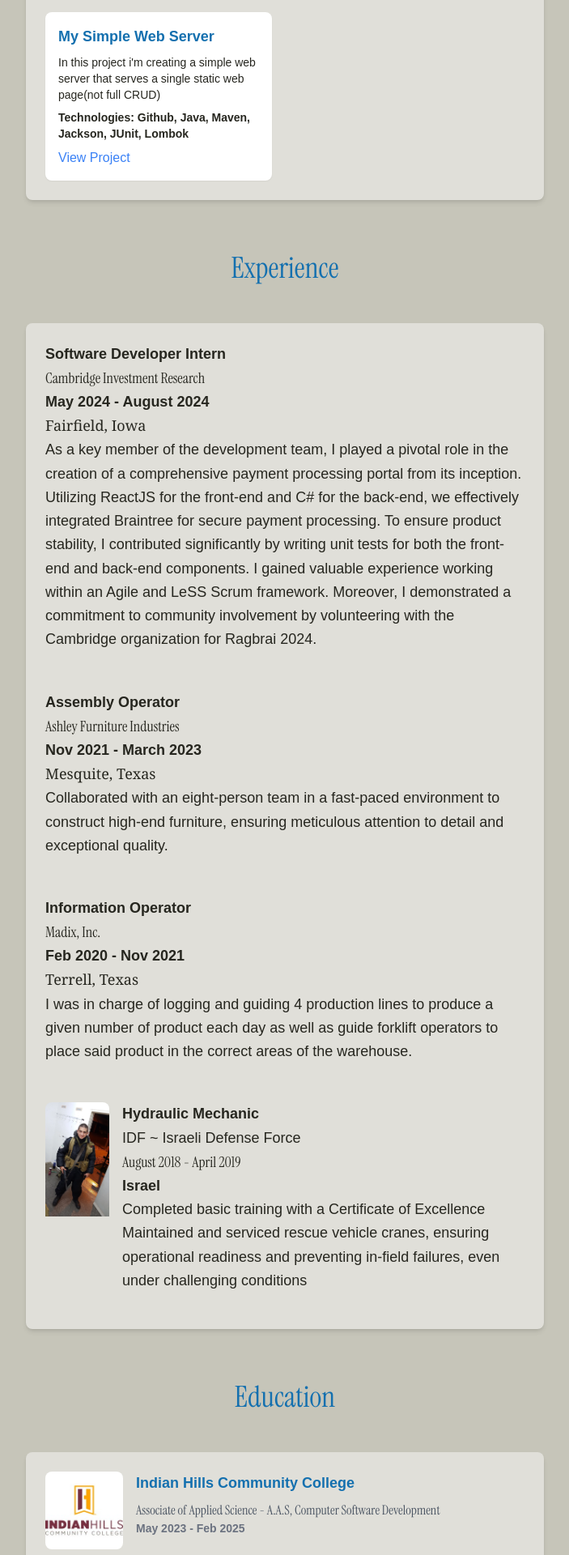
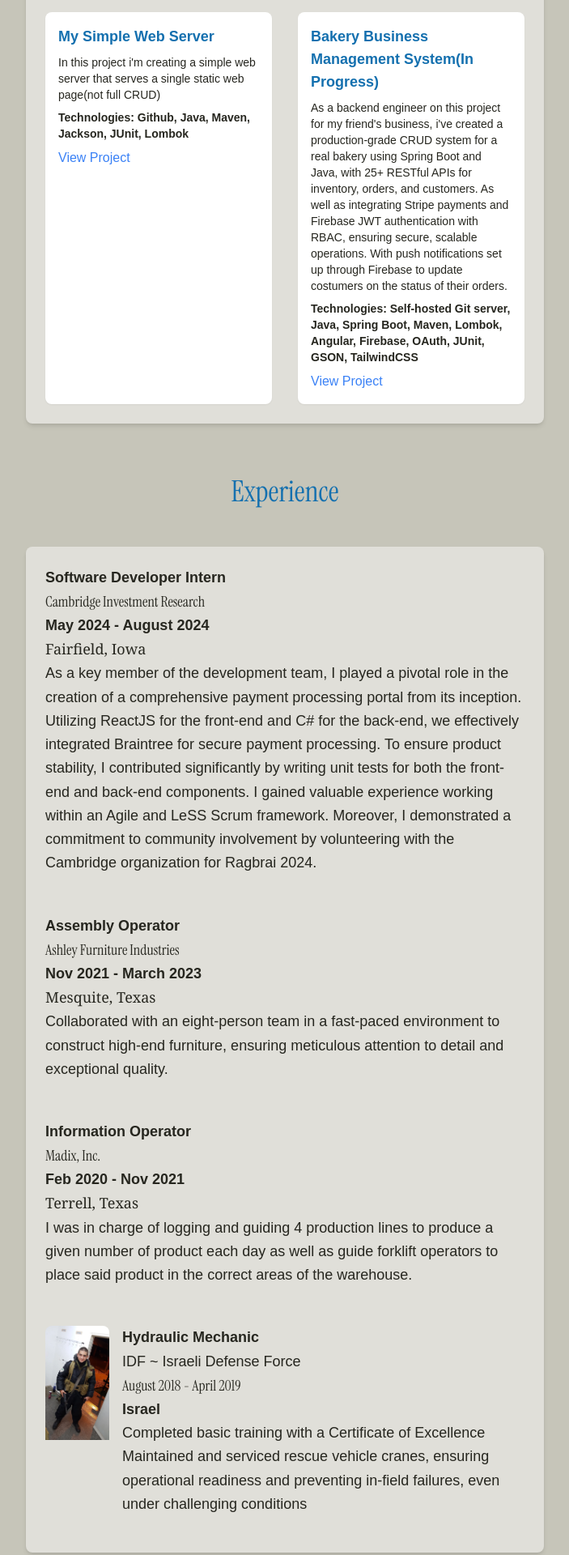
Before and after one commit to aceralrighty/ziv-consulting, a Next.js app: page / in a window 1280 px wide. Shown: the part 3320-5240 px from the top of the page at 81% size, without its empty margins (288-991 px from the left). Built offline with nearby package versions, Linux system fonts and the light colour scheme.

Commit message:
:added another project and renamed my degree

```diff
--- a/app/components/education.js
+++ b/app/components/education.js
@@ -24,7 +24,7 @@
                                     Indian Hills Community College
                                 </p>
                                 <p className="text-md font-instruItalic text-gray-600 dark:text-gray-300 mt-2">
-                                    Associate of Applied Science - A.A.S, Computer Software Development
+                                    Associate of Applied Science - A.A.S, Computer Software
                                 </p>
                                 <p className="text-sm font-semibold text-gray-500 dark:text-gray-400">
                                     May 2023 - Feb 2025
--- a/app/components/projects.js
+++ b/app/components/projects.js
@@ -49,10 +49,16 @@
         link: "https://github.com/aceralrighty/WebScraper"
     },
     {
-      title: "My Simple Web Server",
-      description: "In this project i'm creating a simple web server that serves a single static web page(not full CRUD)",
-      technologies: "Github, Java, Maven, Jackson, JUnit, Lombok",
-      link: "https://github.com/aceralrighty/HttpServer"
+        title: "My Simple Web Server",
+        description: "In this project i'm creating a simple web server that serves a single static web page(not full CRUD)",
+        technologies: "Github, Java, Maven, Jackson, JUnit, Lombok",
+        link: "https://github.com/aceralrighty/HttpServer"
+    },
+    {
+        title: "Bakery Business Management System(In Progress)",
+        description: "As a backend engineer on this project for my friend's business, i've created a production-grade CRUD system for a real bakery using Spring Boot and Java, with 25+ RESTful APIs for\n" +
+            "inventory, orders, and customers. As well as integrating Stripe payments and Firebase JWT authentication with RBAC, ensuring secure, scalable operations. With push notifications set up through Firebase to update costumers on the status of their orders.",
+        technologies: "Self-hosted Git server, Java, Spring Boot, Maven, Lombok, Angular, Firebase, OAuth, JUnit, GSON, TailwindCSS",
     }
 
 ];
```
